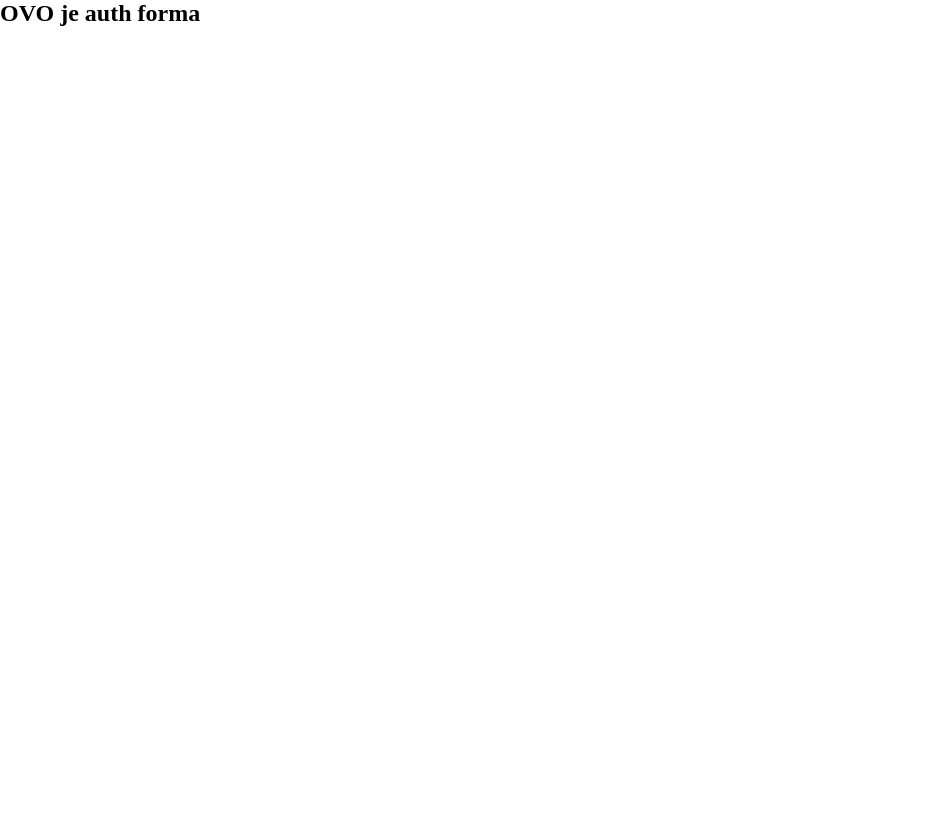
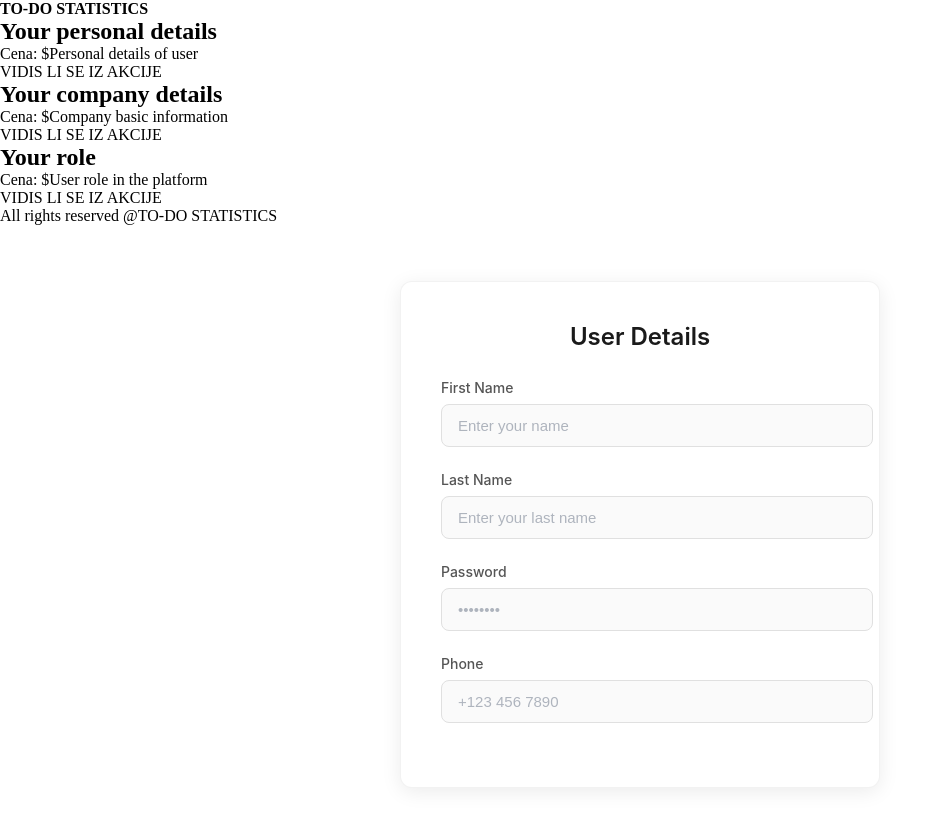
Before and after one commit to sasanedicbn/Mini-app, a Vue app in the folder Mini-app/: page /login in a window 1280 px wide. Shown: the top 816 px of the page, without its empty margins (0-943 px from the left). Built offline with nearby package versions, Linux system fonts and the light colour scheme.

Commit message:
Create child component

```diff
--- a/Mini-app/package.json
+++ b/Mini-app/package.json
@@ -9,6 +9,7 @@
     "preview": "vite preview"
   },
   "dependencies": {
+    "lucide-vue-next": "^0.485.0",
     "vue": "^3.5.13",
     "vue-router": "^4.5.0"
   },
--- a/Mini-app/src/components/Form/AuthForm.vue
+++ b/Mini-app/src/components/Form/AuthForm.vue
@@ -1,7 +1,116 @@
 <template>
-  <h2>OVO je auth forma</h2>
-</template>
+    <AuthSideBar/>
+    <div class="form-container">
+      <form class="user-form">
+        <h2 class="form-title">User Details</h2>
 
-<script>
+        <div class="form-group">
+          <label for="firstname">First Name</label>
+          <input
+            type="text"
+            id="firstname"
+            class="form-input"
+            placeholder="Enter your name"
+          >
+        </div>
 
-</script>
+        <div class="form-group">
+          <label for="lastname">Last Name</label>
+          <input
+            type="text"
+            id="lastname"
+            class="form-input"
+            placeholder="Enter your last name"
+          >
+        </div>
+
+        <div class="form-group">
+          <label for="password">Password</label>
+          <input
+            type="password"
+            id="password"
+            class="form-input"
+            placeholder="••••••••"
+          >
+        </div>
+
+        <div class="form-group">
+          <label for="phone">Phone</label>
+          <input
+            type="tel"
+            id="phone"
+            class="form-input"
+            placeholder="+123 456 7890"
+          >
+        </div>
+      </form>
+    </div>
+  </template>
+  <script setup>
+  import AuthSideBar from './AuthSideBar/AuthSideBar.vue'
+
+ </script>
+
+  <style scoped>
+  .form-container {
+    max-width: 480px;
+    margin: 2rem auto;
+    padding: 1.5rem;
+    font-family: 'Inter', 'Segoe UI', sans-serif;
+  }
+
+  .user-form {
+    background: white;
+    padding: 2.5rem;
+    border-radius: 12px;
+    box-shadow: 0 4px 20px rgba(0, 0, 0, 0.08);
+    border: 1px solid rgba(0, 0, 0, 0.05);
+  }
+
+  .form-title {
+    font-size: 1.5rem;
+    font-weight: 600;
+    color: #1a1a1a;
+    margin-bottom: 1.75rem;
+    text-align: center;
+  }
+
+  .form-group {
+    margin-bottom: 1.5rem;
+  }
+
+  .form-group label {
+    display: block;
+    margin-bottom: 0.5rem;
+    font-size: 0.875rem;
+    font-weight: 500;
+    color: #555;
+  }
+
+  .form-input {
+    width: 100%;
+    padding: 0.75rem 1rem;
+    border: 1px solid #e0e0e0;
+    border-radius: 8px;
+    font-size: 0.9375rem;
+    transition: all 0.25s ease;
+    background-color: #fafafa;
+  }
+
+  .form-input:hover {
+    border-color: #c0c0c0;
+    background-color: #f5f5f5;
+  }
+
+  .form-input:focus {
+    outline: none;
+    border-color: #7c3aed;
+    background-color: white;
+    box-shadow: 0 0 0 3px rgba(124, 58, 237, 0.15);
+  }
+
+  .form-input::placeholder {
+    color: #9ca3af;
+    opacity: 0.8;
+  }
+  </style>
--- /dev/null
+++ b/Mini-app/src/components/Form/AuthSideBar/AuthSideBar.vue
@@ -0,0 +1,26 @@
+<template>
+    <h4>TO-DO STATISTICS</h4>
+    <div>
+      <SideBarAction
+        v-for="(item, index) in authSideBarData"
+        :key="index"
+        :icon="item.icon"
+        :title="item.title"
+        :description="item.description"
+      />
+    </div>
+    <p>All rights reserved @TO-DO STATISTICS</p>
+  </template>
+
+  <script setup>
+  import { ref } from 'vue';
+  import SideBarAction from './SideBarAction.vue';
+  import { User, Building, Shield } from 'lucide-vue-next';
+
+  const authSideBarData = ref([
+    { icon: User, title: 'Your personal details', description: 'Personal details of user' },
+    { icon: Building, title: 'Your company details', description: 'Company basic information' },
+    { icon: Shield, title: 'Your role', description: 'User role in the platform' },
+  ]);
+
+  </script>
--- /dev/null
+++ b/Mini-app/src/components/Form/AuthSideBar/SideBarAction.vue
@@ -0,0 +1,15 @@
+<template>
+    <div>
+      <h2>{{ props.title }}</h2>
+      <p>Cena: ${{ props.description }}</p>
+      <p>VIDIS LI SE IZ AKCIJE</p>
+    </div>
+  </template>
+
+  <script setup>
+ const props = defineProps({
+    icon: Function,
+    title: String,
+    description: String
+  });
+  </script>
```
Also changed, not shown: 1 other file (tests, documents, lock files or other folders).
